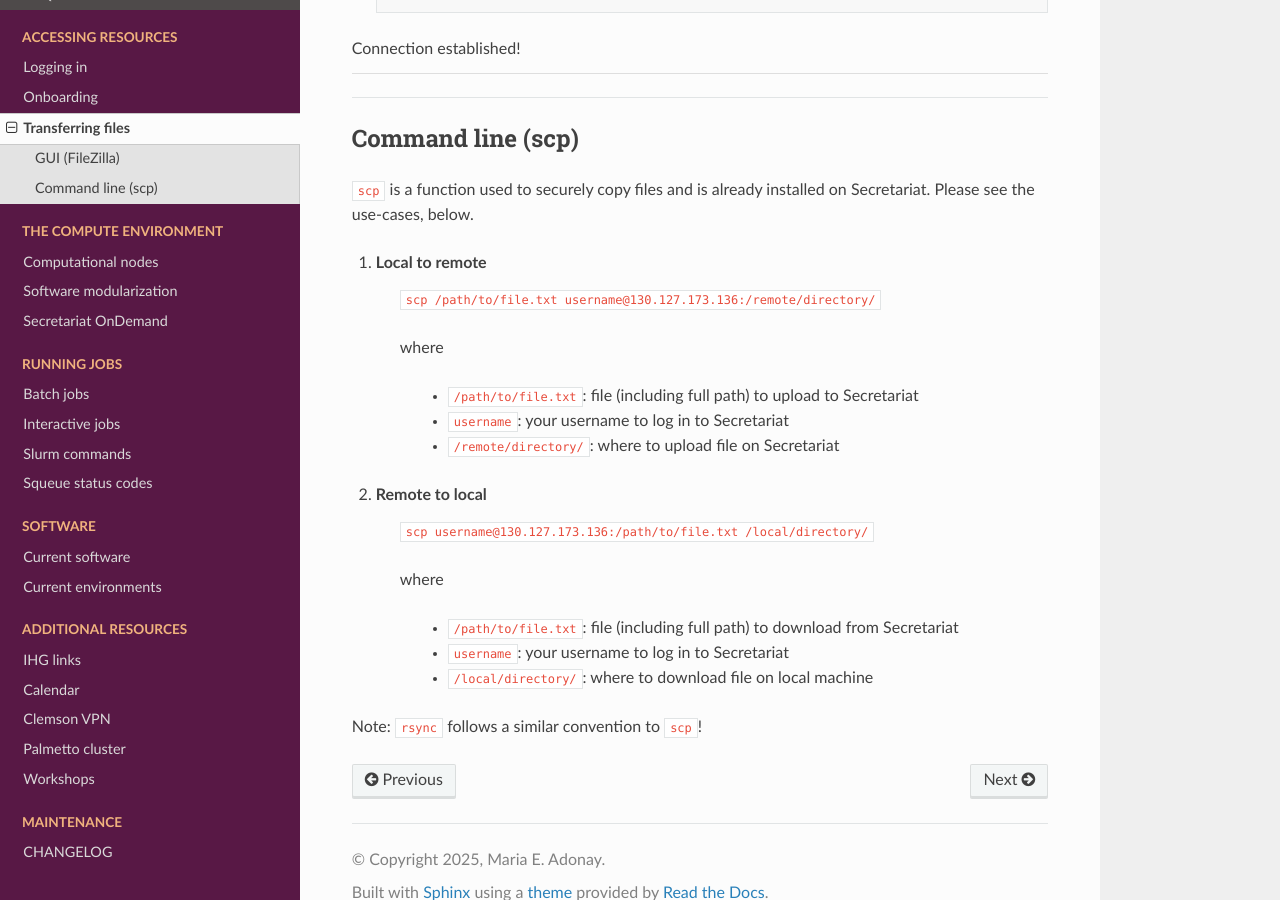
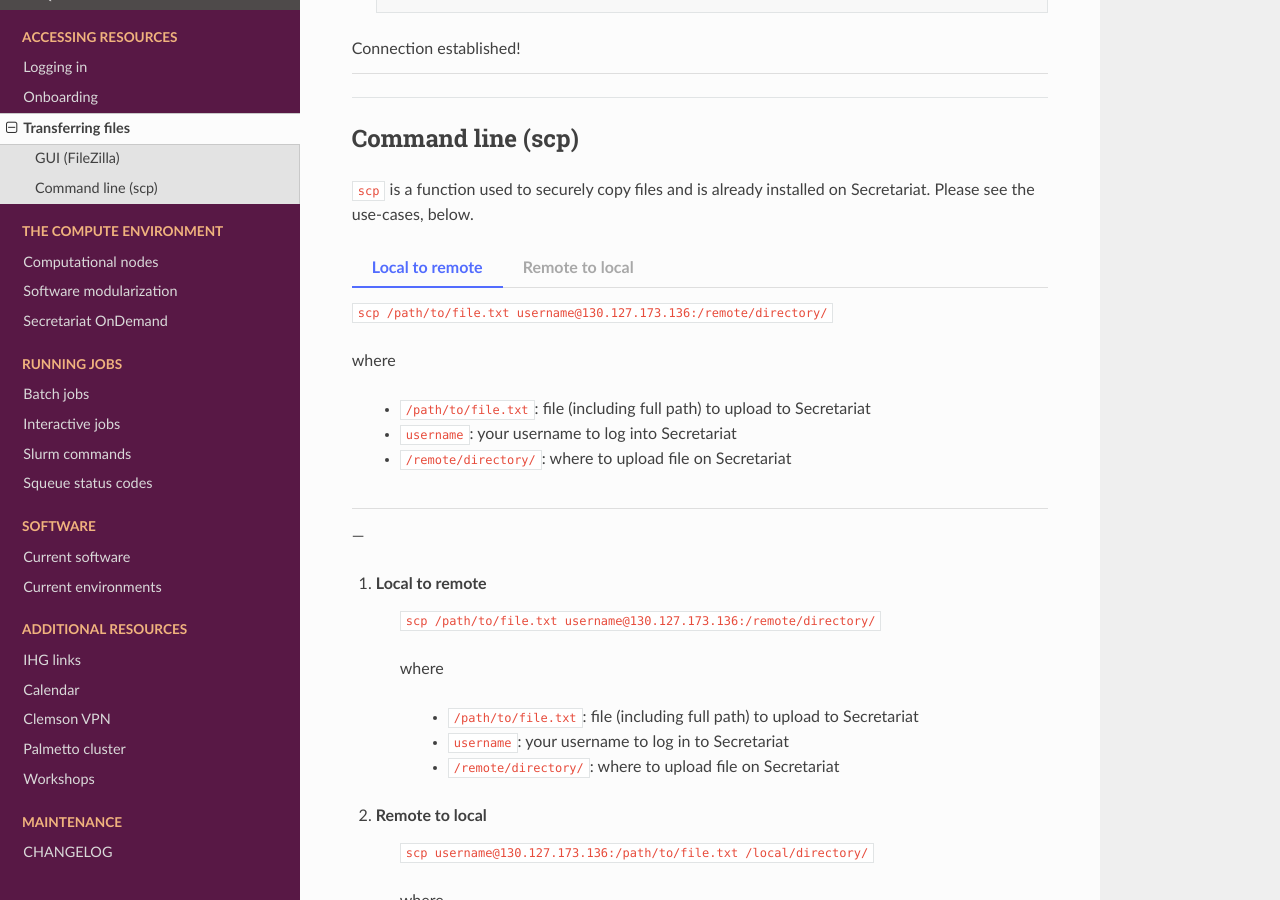
Before and after one commit to amalgamaria/secretariat, a Sphinx documentation site: the page built from docs/access/transfer.rst, in a window 1280 px wide and 900 px high, scrolled down 1905 px. Built offline with Sphinx 7.4.7 and the Read the Docs theme 3.1.0, drawn with Linux system fonts in a browser that asks for light colours; pages that are not in the unit, such as notebooks, are missing from menus.

Commit message:
Add tab-set version of command line section

```diff
--- a/docs/access/transfer.rst
+++ b/docs/access/transfer.rst
@@ -142,6 +142,30 @@ Command line (scp)
 
 ``scp`` is a function used to securely copy files and is already installed on Secretariat. Please see the use-cases, below.
 
+.. tab-set::
+
+   .. tab-item:: Local to remote
+
+      ``scp /path/to/file.txt username@130.127.173.136:/remote/directory/``
+
+      where
+
+         - ``/path/to/file.txt``: file (including full path) to upload to Secretariat
+         - ``username``: your username to log into Secretariat
+         - ``/remote/directory/``: where to upload file on Secretariat
+
+   .. tab-item:: Remote to local
+
+      ``scp username@130.127.173.136:/path/to/file.txt /local/directory/``
+
+      where
+
+         - ``/path/to/file.txt``: file (including full path) to download from Secretariat
+         - ``username``: your username to log into Secretariat
+         - ``/local/directory/``: where to download file on local machine
+
+---
+
 1. **Local to remote**
 
 	``scp /path/to/file.txt username@130.127.173.136:/remote/directory/``
```
